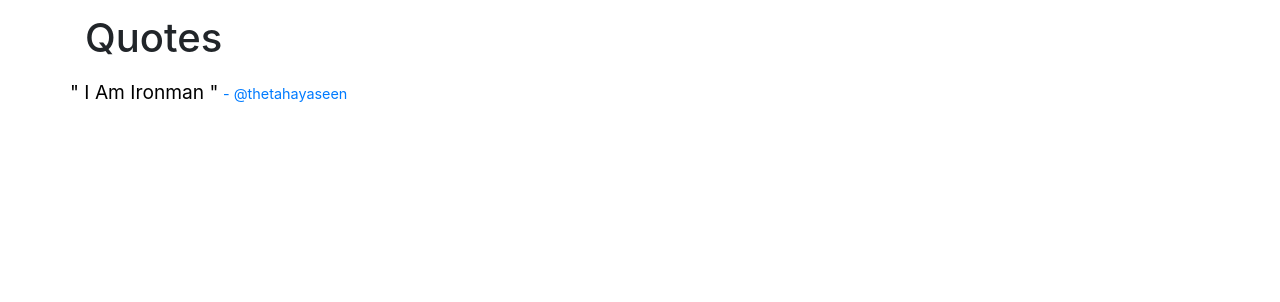
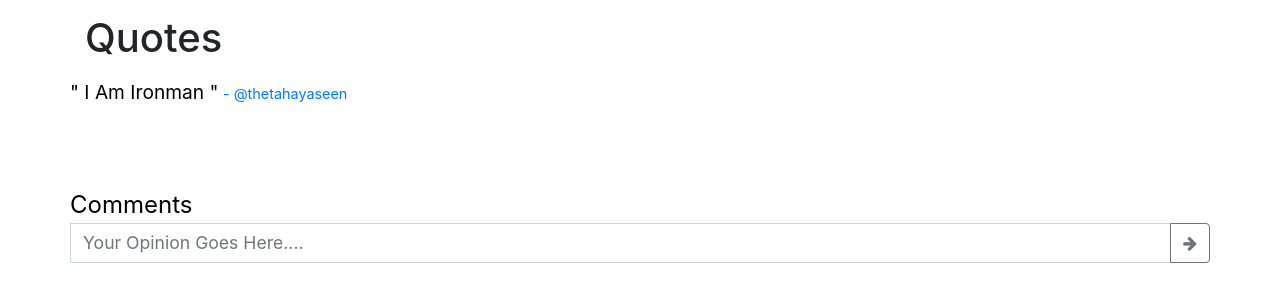
Before and after one commit to TheTahaYaseen/Motive, a Django app: page / in a window 1280 px wide. Shown: the part 224-526 px from the top of the page. Run offline with Django 4.2, Linux system fonts and the light colour scheme; data comes from the database, SQL or seed files in the repository; both versions use the stored data as it was after the commit; data that the repository does not hold is empty; some libraries are stand-ins or nearby versions.

Commit message:
Basic Comments Functionality Implemented

```diff
--- a/main/templates/components/quotes_component.html
+++ b/main/templates/components/quotes_component.html
@@ -13,7 +13,41 @@
             <div class="barber_bg_main">
                 <span class="barber_taital" style="font-size: 1.2em; color: black; padding: 0; padding-top: 0.5em;">" {{quote.quote}} "</span>
                 <span class="barber_taital" style="font-size: 0.9em; color: black; padding: 0;"><a href="{% url 'profile' quote.by.id %}">- @{{quote.by.username}}</a></span>
-            <br>
+                <div class="row" style="margin-top: 5em;">
+                        <div class="col mr-auto">
+                            <span class="barber_taital" style="font-size: 1.5em; color: black; padding: 0;">Comments</span>
+                            <form method="POST">
+                                {% csrf_token %}
+                                <div class="input-group">
+                                    <input name="quote_id" value={{quote.id}} hidden>
+                                    <input style="font-size: 1.1em;" type="text" class="form-control" placeholder="Your Opinion Goes Here...." name="comment" aria-label="Your Opinion Goes Here...." aria-describedby="basic-addon2">
+                                    <div class="input-group-append">
+                                       <button class="btn btn-outline-secondary" type="submit"><i class="fa fa-arrow-right" aria-hidden="true"></i></button>
+                                    </div>
+                                 </div>
+                            </form>
+
+                            {% for comment in quote.comments.all %}
+                            <div class="row">
+                                <div class="col mt-3">
+                                    <span class="barber_taital" style="font-size: 0.9em; color: black; padding: 0;">
+                                        {% if request.user == comment.by %}
+                                        <a href="{% url 'delete_comment' comment.id %}"><i class="fa fa-remove"></i></a>
+                                        {% endif %}
+                                        <a href="{% url 'profile' comment.by.id %}" class="ml-1">- @{{comment.by.username}}</a>
+                                    </span>
+                                </div>
+                            </div>
+                            <div class="row">
+                                <div class="col">
+                                    <span class="barber_taital" style="font-size: 1em; color: black; padding: 0;">{{comment.comment}}</span>
+                                </div>
+                            </div>
+                            {% endfor %}
+                        </div>
+                       </div>
+                    </div>
+                 </div>
         </div>
     </div>
 </div>
--- a/main/urls.py
+++ b/main/urls.py
@@ -13,5 +13,7 @@ urlpatterns = [
 
     path("quotes/post", views.post_quote_view, name="post_quote"),
     path("quotes/update/<str:quote_id>", views.update_quote_view, name="update_quote"),
-    path("quotes/delete/<str:quote_id>", views.update_quote_view, name="delete_quote"),
+    path("quotes/delete/<str:quote_id>", views.delete_quote_view, name="delete_quote"),
+
+    path("comments/delete/<str:comment_id>", views.delete_comment_view, name="delete_comment"),
 ]
--- a/main/views.py
+++ b/main/views.py
@@ -4,12 +4,32 @@ from django.contrib.auth import login, logout, authenticate
 from django.contrib.auth.models import User
 from django.contrib.auth.decorators import login_required
 
-from .models import Quote
+from .models import Quote, Comment
 from .functions import is_valid_password
 
 def home_view(request):
     include_post_quote = True
     quotes = Quote.objects.all().order_by("-created")
+
+    if request.method == "POST":
+        quote_id = request.POST.get("quote_id")
+        comment = request.POST.get("comment")
+
+        if not request.user.is_authenticated:
+            return redirect("login")
+
+        if comment == "":
+            return redirect("home")
+
+        comment = Comment.objects.create(
+            by = request.user,
+            comment = comment
+        )
+
+        quote = Quote.objects.get(id=quote_id)
+        quote.comments.add(comment)
+        quote.save()
+
     context = {"include_post_quote": include_post_quote, "quotes": quotes}
     return render(request, "home.html", context)
 
@@ -152,3 +172,13 @@ def profile_view(request, profile_id):
 
     context = {"author": author, "quotes": quotes, "include_post_quote": include_post_quote, "filtered_by_publisher": filtered_by_publisher}
     return render(request, "profile.html", context)
+
+@login_required(login_url="login")
+def delete_comment_view(request, comment_id):
+
+    comment = Comment.objects.get(id = comment_id)
+
+    if request.user == comment.by:
+        comment.delete()
+
+    return redirect("home")
```
Also changed, not shown: db.sqlite3.
